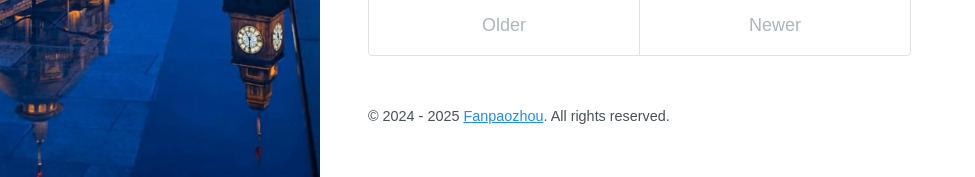
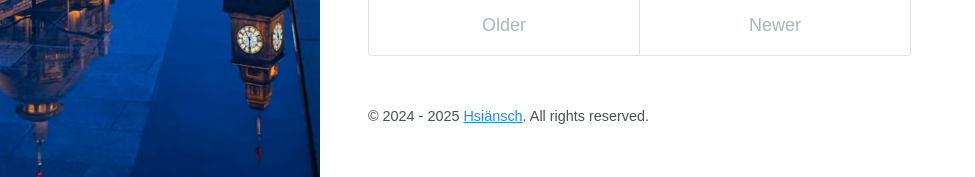
Before and after one commit to sugoijosephhan/sugoijosephhan.github.io, a Jekyll site: the page built from index.html, in a window 1280 px wide and 996 px high. Shown: the part 819-996 px from the top of the window, without its empty margins (0-975 px from the left). Built offline with Jekyll 4.4.1, drawn with Linux system fonts in a browser that asks for light colours; nearby versions of some CDN libraries; the list of posts is cut into pages by our own code.

Commit message:
2024/11/17/12:45 - Modified the contents.

```diff
--- a/CNAME
+++ b/CNAME
@@ -1 +1 @@
-www.hanjunhui.com
+www.h09.top
--- a/_config.yml
+++ b/_config.yml
@@ -33,7 +33,7 @@ twitter:
   card:
 logo: /images/tx.jpg
 social:
-  name: Fanpaozhou
+  name: Hsiänsch
   links:
     - https://github.com/sugoijosephhan/
 google_site_verification:
@@ -53,6 +53,6 @@ sass:
 
 # Specify the author for blog posts
 author:
-  name: Fanpaozhou
+  name: Hsiänsch
   url: /about
   email:
```
